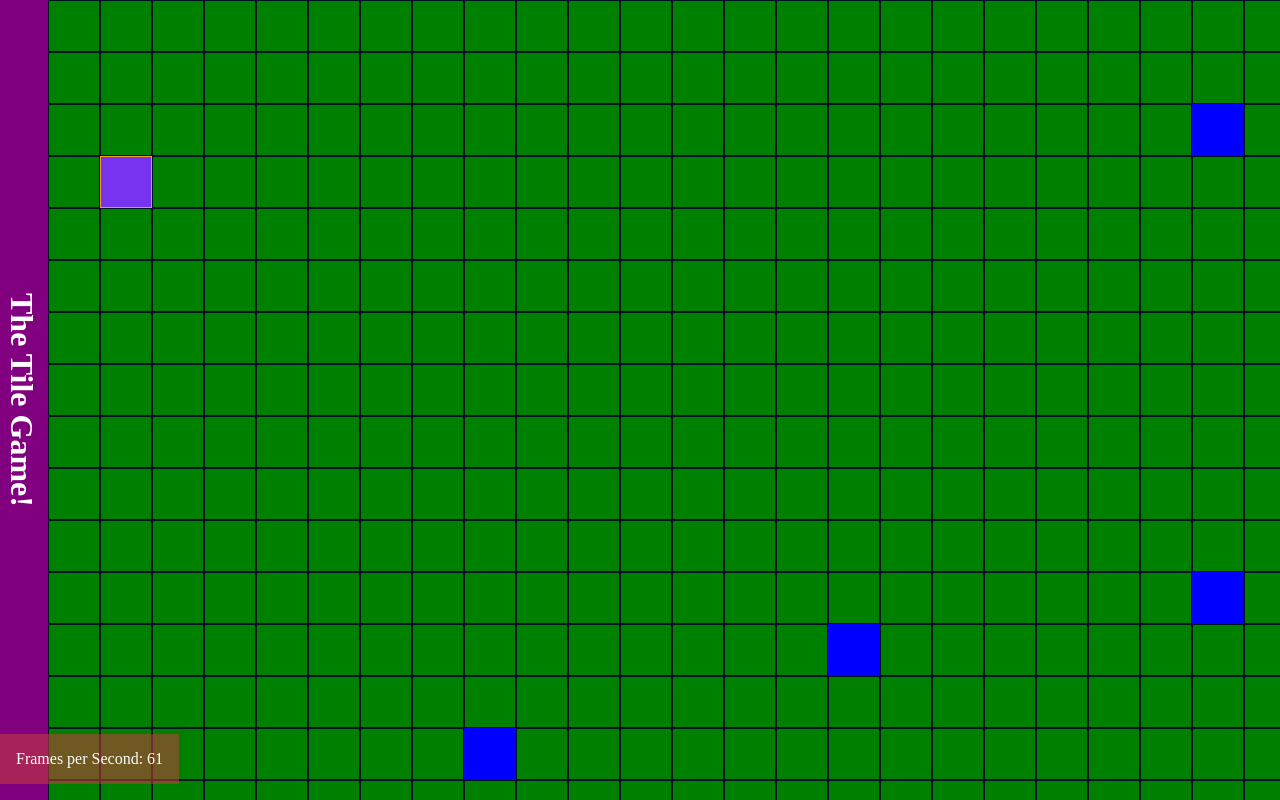
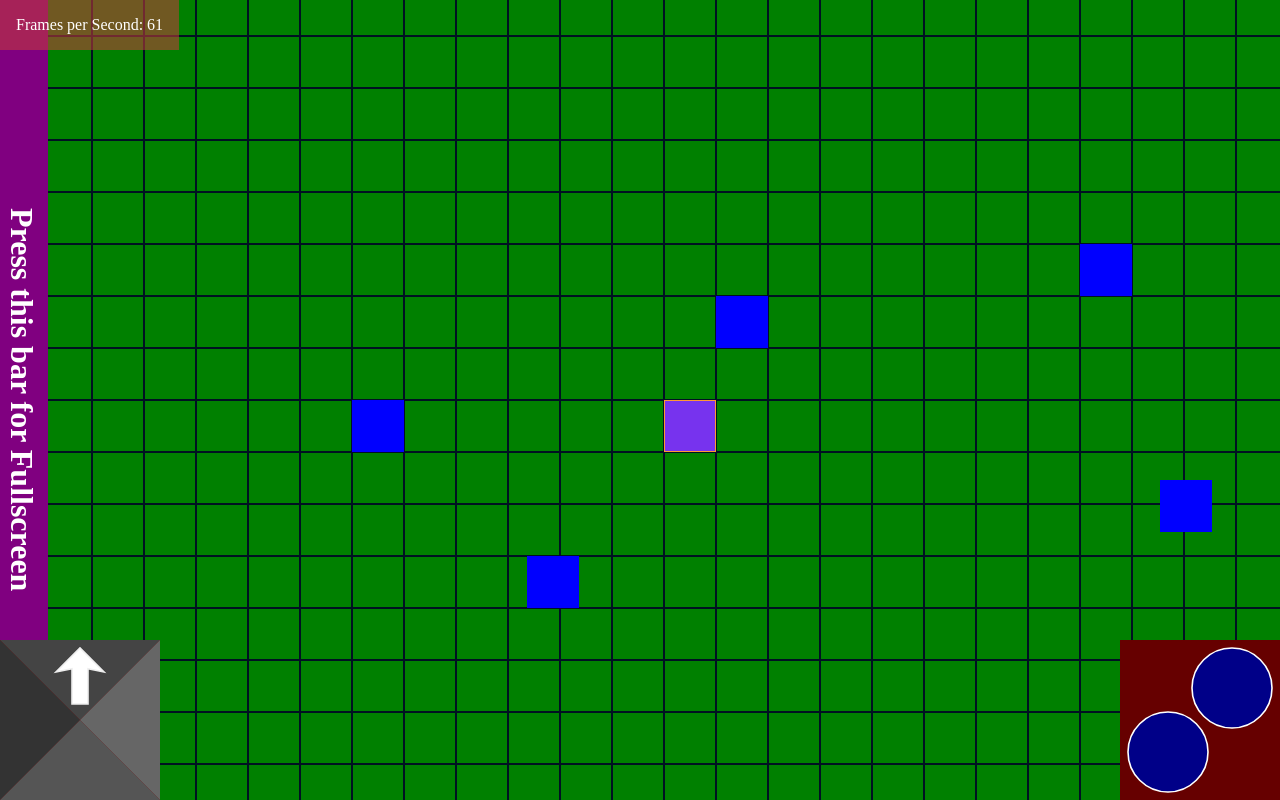
Before and after one commit to fractalbach/canvas-overload, a plain HTML site: page index.html in a window 1280 px wide. Drawn offline with Linux system fonts and the light colour scheme.

Commit message:
added experimental svg buttons

```diff
--- a/index.html
+++ b/index.html
@@ -3,28 +3,25 @@
     <head>
         <meta charset="utf-8">
         <meta name="viewport" content="width=device-width, initial-scale=1">
-
-	<title>The Tile Game</title>
+        <title>The Tile Game</title>
         <meta name="title" content="The Tile Game">
         <meta name="description" content="A multiplayer game in a world of tiles!">
         <meta name="author" content="Chris Achenbach">
-
-	<link rel="preload" href="src/main.js" as="script">
-	<link rel="preload" href="src/game.js" as="script">
-	<link rel="preload" href="style.css" as="style">
+        <link rel="preload" href="src/main.js" as="script">
+        <link rel="preload" href="src/game.js" as="script">
+        <link rel="preload" href="style.css" as="style">
         <link rel="stylesheet" href="style.css">
         <link rel="manifest" href="manifest.json">
+        <meta property="og:title" content="Tile Game!"/>
+        <meta property="og:determiner" content="The"/>
+        <meta property="og:type" content="game"/>
+        <meta property="og:url" content="https://fractalbach.github.io/canvas-overload/"/>
+        <meta property="og:image" content="https://fractalbach.github.io/canvas-overload/logo.png"/>
+        <meta property="og:image:type" content="image/PNG"/>
+        <meta property="og:image:width" content="400"/>
+        <meta property="og:image:height" content="400"/>
+        <script type="application/ld+json">
 
-	<meta property="og:title" content="Tile Game!" />
-	<meta property="og:determiner" content="The" />
-	<meta property="og:type" content="game" />
-	<meta property="og:url" content="https://fractalbach.github.io/canvas-overload/" />
-	<meta property="og:image" content="https://fractalbach.github.io/canvas-overload/logo.png" />
-	<meta property="og:image:type" content="image/PNG" />
-	<meta property="og:image:width" content="400" />
-	<meta property="og:image:height" content="400" />
-
-	<script type="application/ld+json">
 	  {
 	  "@context": "http://schema.org",
 	  "@type": "Game",
@@ -40,8 +37,8 @@
           "name":"Chris Achenbach"
 	  }
 	  }
-	</script>
 
+        </script>
         <link rel="apple-touch-icon" sizes="57x57" href="icons/apple-icon-57x57.png">
         <link rel="apple-touch-icon" sizes="60x60" href="icons/apple-icon-60x60.png">
         <link rel="apple-touch-icon" sizes="72x72" href="icons/apple-icon-72x72.png">
@@ -65,13 +62,66 @@
             <div class="layer" id="DisplayEnts"></div>
         </div>
         <div id="menubar">
-            <h1 id="menu-title">The Tile Game!</h1>
+            <h1 id="menu-title">Press this bar for Fullscreen</h1>
             <div id="menubutton"></div>
         </div>
-        <div id="debug"> </div>
+        <div id="debug"></div>
+        <div id="left-controls">
+            <svg id="svg-arrow-keys" width="100" height="100" viewbox="0 0 100 100" preserveAspectRatio="">
+                <polygon class="svgArrowButton" id="svg-left-arrow-button" points="0,0 50,50 0,100 0,0" fill="#333"/>
+                <polygon class="svgArrowButton" id="svg-up-arrow-button" points="0,0 50,50 100,0 0,0" fill="#444"/>
+                <polygon class="svgArrowButton" id="svg-right-arrow-button" points="0,100 50,50 100,100 0,100" fill="#555"/>
+                <polygon class="svgArrowButton" id="svg-down-arrow-button" points="100,0 50,50 100,100 100,0" fill="#666"/>
+                <polygon class="arrow-icon" fill="#fff" stroke="#eee" points="45,40 55,40 55,18 65,20 50,5 35,20 45,18"/>
+        </div>
+        <div id="right-controls">
+            <svg id="svg-arrow-keys" width="100" height="100" viewbox="0 0 100 100" preserveAspectRatio="">
+                <circle class="svgButton" cx="70" cy="30" r="25" fill="#008" stroke="#fff"/>
+                <circle class="svgButton" cx="30" cy="70" r="25" fill="#008" stroke="#fff"/>
+            </svg>
+        </div>
+        <style>
+            #left-controls {
+                position: fixed;
+                left: 0;
+                right: calc(100% - 10em);
+                bottom: 0;
+                top: calc(100% - 10em);
+                background: #600;
+            }
+
+            #right-controls {
+                position: fixed;
+                left: calc(100% - 10em);
+                right: 0;
+                bottom: 0;
+                top: calc(100% - 10em);
+                background: #600;
+            }
+
+            #svg-arrow-keys {
+                height: 100%;
+                width: 100%;
+            }
+
+            .arrow-icon {
+                pointer-events: none;
+            }
+
+
+            .svgButton:active {
+                fill: #cff;
+                stroke: #000;
+                pointer:
+            }
+
+            .svgArrowButton:active {
+                fill: #599;
+            }
+        </style>
         <script type="module" src="src/main.js"></script>
         <script>
-        /*
+            /*
             if ('serviceWorker'in navigator) {
                 navigator.serviceWorker.register('src/sw.js');
             }
--- a/src/game.js
+++ b/src/game.js
@@ -467,6 +467,11 @@ const mainloop = (timestamp)=> {
     for (let [key, ent] of GAME.display.ents) {
         ent.doFrame(timestamp);
     }
+    if (MYPLAYER) {
+        let x = MYPLAYER.element.offsetLeft - DISPLAY_ELEMENT.clientWidth/2;
+        let y = MYPLAYER.element.offsetTop - DISPLAY_ELEMENT.clientHeight/2;
+        DISPLAY_ELEMENT.scroll(x, y);
+    }
     countFPS();
     window.requestAnimationFrame(mainloop);
 }
@@ -496,9 +501,9 @@ _______________________________________________________________________
 function test(game) {
 
     // add a player to the game map.
-    let MYPLAYER = game.addPlayer(ME);
-    game.setLocation(ME, 1, 2);
-    game.setTarget(ME, 1, 3);
+    MYPLAYER = game.addPlayer(ME);
+    game.setLocation(ME, 15, 15);
+    game.setTarget(ME, 14, 14);
     MYPLAYER.element.classList.add('myplayer');
 
 
@@ -535,7 +540,7 @@ function test(game) {
         }
         let [row, col] = game.display.grid.locationOfTile(event.target);
         // console.log('Clicked:', event.target, `location:(${row}, ${col})`, ME);
-        game.setTarget(ME, row, col);
+        // game.setTarget(ME, row, col);
     }
 
     console.log(game.display.ents);
@@ -562,3 +567,20 @@ function test(game) {
 END testing area.
 _______________________________________________________________________
 */
+
+
+
+
+
+document.querySelector('#svg-left-arrow-button').addEventListener('click', (e)=> {
+     MYPLAYER.setTarget(MYPLAYER.currentRow - 1, MYPLAYER.currentCol)
+});
+document.querySelector('#svg-right-arrow-button').addEventListener('click', (e)=> {
+     MYPLAYER.setTarget(MYPLAYER.currentRow, MYPLAYER.currentCol + 1)
+});
+document.querySelector('#svg-down-arrow-button').addEventListener('click', (e)=> {
+     MYPLAYER.setTarget(MYPLAYER.currentRow + 1 , MYPLAYER.currentCol)
+});
+document.querySelector('#svg-up-arrow-button').addEventListener('click', (e)=> {
+     MYPLAYER.setTarget(MYPLAYER.currentRow, MYPLAYER.currentCol - 1)
+});
--- a/style.css
+++ b/style.css
@@ -151,7 +151,7 @@ body {
 #debug {
     user-select: none;
     pointer-events: none;
-    bottom: 1em;
+    top: 0;
     left: 0;
     position: fixed;
     background: #c23c3c94;
```
